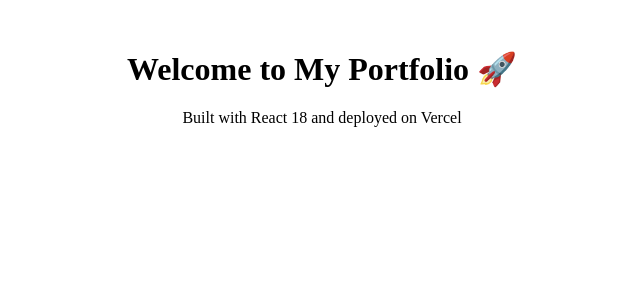
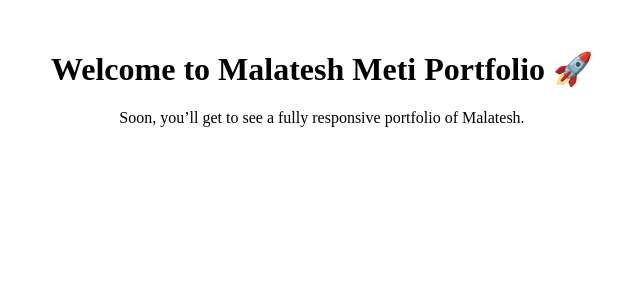
Before and after one commit to malateshmeti/MSPortfolio, a React (Create React App) app: page / in a window 1280 px wide. Shown: the top 300 px of the page, without its empty margins (318-958 px from the left). Built offline with nearby package versions, Linux system fonts and the light colour scheme.

Commit message:
Update App.js

```diff
--- a/src/App.js
+++ b/src/App.js
@@ -3,8 +3,8 @@ import React from "react";
 function App() {
   return (
     <div style={{ textAlign: "center", marginTop: "50px" }}>
-      <h1>Welcome to My Portfolio 🚀</h1>
-      <p>Built with React 18 and deployed on Vercel</p>
+     <h1>Welcome to Malatesh Meti Portfolio 🚀</h1>
+    <p>Soon, you’ll get to see a fully responsive portfolio of Malatesh.</p>
     </div>
   );
 }
```
